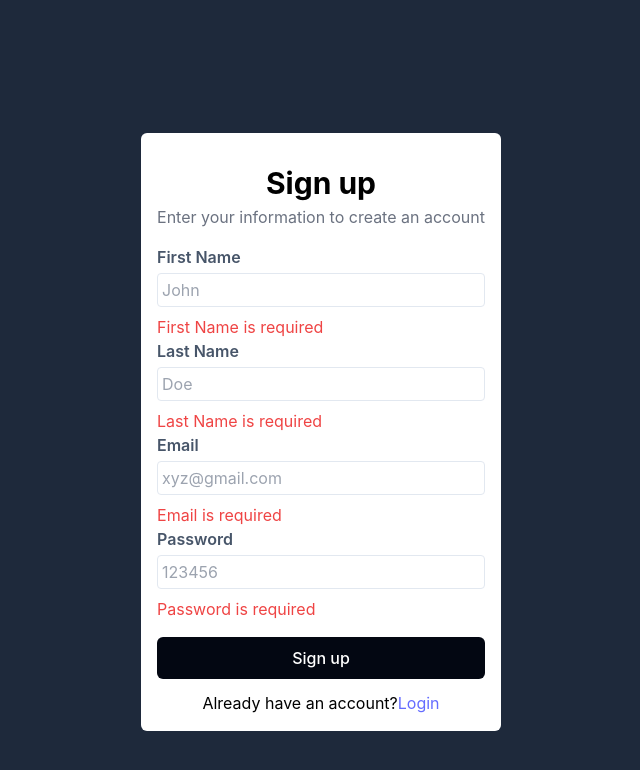
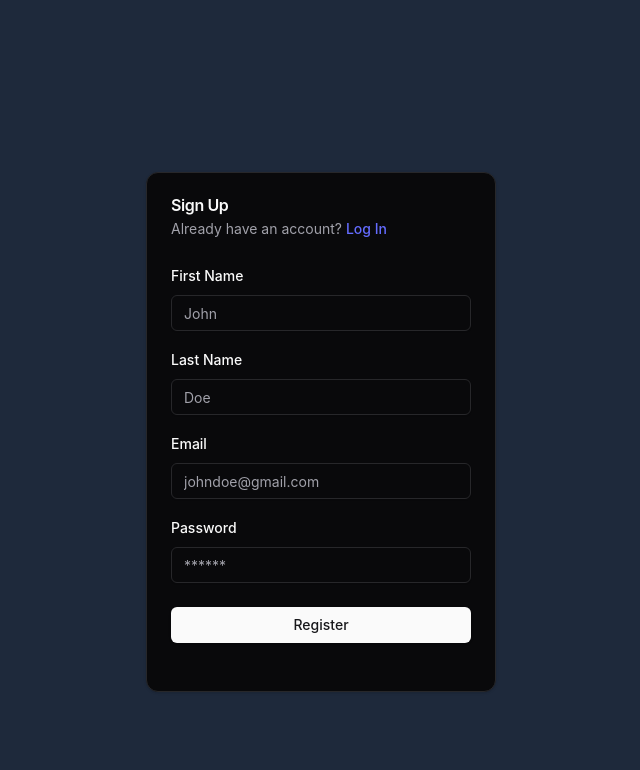
Before and after one commit to oharshg/code-editor, a React (Vite) app in the folder frontend/: page /signup in a window 1280 px wide. Shown: the top 770 px of the page, without its empty margins (319-959 px from the left). Built offline with nearby package versions, Linux system fonts and the light colour scheme; no server answers.

Commit message:
feat: add registration and login schemas with validation using Zod and completely revamped Login and Signup Page

```diff
--- a/frontend/package.json
+++ b/frontend/package.json
@@ -12,9 +12,11 @@
   "dependencies": {
     "@headlessui/react": "^2.2.0",
     "@heroicons/react": "^2.2.0",
+    "@hookform/resolvers": "^3.9.1",
     "@monaco-editor/react": "^4.6.0",
     "@radix-ui/react-avatar": "^1.1.2",
     "@radix-ui/react-dropdown-menu": "^2.1.4",
+    "@radix-ui/react-label": "^2.1.1",
     "@radix-ui/react-slot": "^1.1.1",
     "axios": "^1.7.9",
     "button": "^1.1.1",
@@ -25,12 +27,14 @@
     "next-themes": "^0.4.4",
     "react": "^18.3.1",
     "react-dom": "^18.3.1",
+    "react-hook-form": "^7.54.2",
     "react-hot-toast": "^2.4.1",
     "react-resizable-panels": "^2.1.7",
     "react-router-dom": "^7.1.1",
     "shadcn-ui": "^0.9.4",
     "tailwind-merge": "^2.6.0",
-    "tailwindcss-animate": "^1.0.7"
+    "tailwindcss-animate": "^1.0.7",
+    "zod": "^3.24.1"
   },
   "devDependencies": {
     "@eslint/js": "^9.17.0",
--- a/frontend/src/App.tsx
+++ b/frontend/src/App.tsx
@@ -1,13 +1,13 @@
 import { ThemeProvider } from "@/components/theme-provider";
 import EditorComponent from "@/components/EditorComponent";
 import { BrowserRouter, Routes, Route } from "react-router-dom";
-import { Signin } from "./routes/Signin";
-import { Signup } from "./routes/Signup";
+import Signin from "./routes/Signin";
+import Signup from "./routes/Signup";
 
 function App() {
   return (
-    <div className="dark:bg-slate-800 bg-slate-300 p-8 w-screen">
-      <ThemeProvider defaultTheme="dark" storageKey="vite-ui-theme">
+    <ThemeProvider defaultTheme="dark" storageKey="vite-ui-theme">
+      <div className="dark:bg-slate-800 bg-slate-300 p-8 w-screen">
         <BrowserRouter>
           <Routes>
             <Route path="/" element={<EditorComponent />}></Route>
@@ -15,8 +15,8 @@
             <Route path="/signup" element={<Signup />}></Route>
           </Routes>
         </BrowserRouter>
-      </ThemeProvider>
-    </div>
+      </div>
+    </ThemeProvider>
   );
 }
 
--- /dev/null
+++ b/frontend/src/components/ui/form.tsx
@@ -0,0 +1,176 @@
+import * as React from "react"
+import * as LabelPrimitive from "@radix-ui/react-label"
+import { Slot } from "@radix-ui/react-slot"
+import {
+  Controller,
+  ControllerProps,
+  FieldPath,
+  FieldValues,
+  FormProvider,
+  useFormContext,
+} from "react-hook-form"
+
+import { cn } from "@/lib/utils"
+import { Label } from "@/components/ui/label"
+
+const Form = FormProvider
+
+type FormFieldContextValue<
+  TFieldValues extends FieldValues = FieldValues,
+  TName extends FieldPath<TFieldValues> = FieldPath<TFieldValues>
+> = {
+  name: TName
+}
+
+const FormFieldContext = React.createContext<FormFieldContextValue>(
+  {} as FormFieldContextValue
+)
+
+const FormField = <
+  TFieldValues extends FieldValues = FieldValues,
+  TName extends FieldPath<TFieldValues> = FieldPath<TFieldValues>
+>({
+  ...props
+}: ControllerProps<TFieldValues, TName>) => {
+  return (
+    <FormFieldContext.Provider value={{ name: props.name }}>
+      <Controller {...props} />
+    </FormFieldContext.Provider>
+  )
+}
+
+const useFormField = () => {
+  const fieldContext = React.useContext(FormFieldContext)
+  const itemContext = React.useContext(FormItemContext)
+  const { getFieldState, formState } = useFormContext()
+
+  const fieldState = getFieldState(fieldContext.name, formState)
+
+  if (!fieldContext) {
+    throw new Error("useFormField should be used within <FormField>")
+  }
+
+  const { id } = itemContext
+
+  return {
+    id,
+    name: fieldContext.name,
+    formItemId: `${id}-form-item`,
+    formDescriptionId: `${id}-form-item-description`,
+    formMessageId: `${id}-form-item-message`,
+    ...fieldState,
+  }
+}
+
+type FormItemContextValue = {
+  id: string
+}
+
+const FormItemContext = React.createContext<FormItemContextValue>(
+  {} as FormItemContextValue
+)
+
+const FormItem = React.forwardRef<
+  HTMLDivElement,
+  React.HTMLAttributes<HTMLDivElement>
+>(({ className, ...props }, ref) => {
+  const id = React.useId()
+
+  return (
+    <FormItemContext.Provider value={{ id }}>
+      <div ref={ref} className={cn("space-y-2", className)} {...props} />
+    </FormItemContext.Provider>
+  )
+})
+FormItem.displayName = "FormItem"
+
+const FormLabel = React.forwardRef<
+  React.ElementRef<typeof LabelPrimitive.Root>,
+  React.ComponentPropsWithoutRef<typeof LabelPrimitive.Root>
+>(({ className, ...props }, ref) => {
+  const { error, formItemId } = useFormField()
+
+  return (
+    <Label
+      ref={ref}
+      className={cn(error && "text-destructive", className)}
+      htmlFor={formItemId}
+      {...props}
+    />
+  )
+})
+FormLabel.displayName = "FormLabel"
+
+const FormControl = React.forwardRef<
+  React.ElementRef<typeof Slot>,
+  React.ComponentPropsWithoutRef<typeof Slot>
+>(({ ...props }, ref) => {
+  const { error, formItemId, formDescriptionId, formMessageId } = useFormField()
+
+  return (
+    <Slot
+      ref={ref}
+      id={formItemId}
+      aria-describedby={
+        !error
+          ? `${formDescriptionId}`
+          : `${formDescriptionId} ${formMessageId}`
+      }
+      aria-invalid={!!error}
+      {...props}
+    />
+  )
+})
+FormControl.displayName = "FormControl"
+
+const FormDescription = React.forwardRef<
+  HTMLParagraphElement,
+  React.HTMLAttributes<HTMLParagraphElement>
+>(({ className, ...props }, ref) => {
+  const { formDescriptionId } = useFormField()
+
+  return (
+    <p
+      ref={ref}
+      id={formDescriptionId}
+      className={cn("text-[0.8rem] text-muted-foreground", className)}
+      {...props}
+    />
+  )
+})
+FormDescription.displayName = "FormDescription"
+
+const FormMessage = React.forwardRef<
+  HTMLParagraphElement,
+  React.HTMLAttributes<HTMLParagraphElement>
+>(({ className, children, ...props }, ref) => {
+  const { error, formMessageId } = useFormField()
+  const body = error ? String(error?.message) : children
+
+  if (!body) {
+    return null
+  }
+
+  return (
+    <p
+      ref={ref}
+      id={formMessageId}
+      className={cn("text-[0.8rem] font-medium text-destructive", className)}
+      {...props}
+    >
+      {body}
+    </p>
+  )
+})
+FormMessage.displayName = "FormMessage"
+
+export {
+  useFormField,
+  Form,
+  FormItem,
+  FormLabel,
+  FormControl,
+  FormDescription,
+  FormMessage,
+  FormField,
+}
--- /dev/null
+++ b/frontend/src/components/ui/input.tsx
@@ -0,0 +1,22 @@
+import * as React from "react"
+
+import { cn } from "@/lib/utils"
+
+const Input = React.forwardRef<HTMLInputElement, React.ComponentProps<"input">>(
+  ({ className, type, ...props }, ref) => {
+    return (
+      <input
+        type={type}
+        className={cn(
+          "flex h-9 w-full rounded-md border border-input bg-transparent px-3 py-1 text-base shadow-sm transition-colors file:border-0 file:bg-transparent file:text-sm file:font-medium file:text-foreground placeholder:text-muted-foreground focus-visible:outline-none focus-visible:ring-1 focus-visible:ring-ring disabled:cursor-not-allowed disabled:opacity-50 md:text-sm",
+          className
+        )}
+        ref={ref}
+        {...props}
+      />
+    )
+  }
+)
+Input.displayName = "Input"
+
+export { Input }
--- /dev/null
+++ b/frontend/src/components/ui/label.tsx
@@ -0,0 +1,24 @@
+import * as React from "react"
+import * as LabelPrimitive from "@radix-ui/react-label"
+import { cva, type VariantProps } from "class-variance-authority"
+
+import { cn } from "@/lib/utils"
+
+const labelVariants = cva(
+  "text-sm font-medium leading-none peer-disabled:cursor-not-allowed peer-disabled:opacity-70"
+)
+
+const Label = React.forwardRef<
+  React.ElementRef<typeof LabelPrimitive.Root>,
+  React.ComponentPropsWithoutRef<typeof LabelPrimitive.Root> &
+    VariantProps<typeof labelVariants>
+>(({ className, ...props }, ref) => (
+  <LabelPrimitive.Root
+    ref={ref}
+    className={cn(labelVariants(), className)}
+    {...props}
+  />
+))
+Label.displayName = LabelPrimitive.Root.displayName
+
+export { Label }
--- a/frontend/src/routes/Signin.tsx
+++ b/frontend/src/routes/Signin.tsx
@@ -1,13 +1,36 @@
+import {
+  Form,
+  FormControl,
+  FormField,
+  FormItem,
+  FormLabel,
+  FormMessage,
+} from "@/components/ui/form";
+import { LoginSchema } from "@/schema";
+import { zodResolver } from "@hookform/resolvers/zod";
+import { useForm } from "react-hook-form";
+import { Input } from "@/components/ui/input";
+import { Button } from "@/components/ui/button";
+import { z } from "zod";
 import { useEffect, useState } from "react";
 import axios from "axios";
 import { useNavigate } from "react-router-dom";
+import {
+  Card,
+  CardContent,
+  CardDescription,
+  CardHeader,
+  CardTitle,
+  CardFooter,
+} from "@/components/ui/card";
+import { Link } from "react-router-dom";
 
-export function Signin() {
-  const [email, setEmail] = useState("");
-  const [password, setPassword] = useState("");
+const Signin = () => {
+  const [loading, setLoading] = useState(false);
+  const [invalid, setInvalid] = useState(false);
+  const [notfound, setnotFound] = useState(false);
   const navigate = useNavigate();
-  const [invalid, setInvalid] = useState(false);
-  const [found, setFound] = useState(true);
+
   useEffect(() => {
     axios
       .get("/api/v1/user/me", {
@@ -23,84 +46,107 @@
       });
   }, []);
 
-  return (
-    <div className="flex items-center justify-center min-h-screen w-screen">
-      <div className="rounded-md p-4 pt-8 bg-white">
-        <div className="text-3xl font-bold flex justify-center mb-1 text-black">
-          Log in
-        </div>
-        <div className="text-gray-500 flex justify-center mb-4">
-          Enter your information to access your account
-        </div>
-        <div className="font-semibold mb-1 text-slate-600">Email</div>
-        <div className="bg-white">
-          <input
-            placeholder="xyz@gmail.com"
-            onChange={(e) => {
-              setEmail(e.target.value);
-            }}
-            className="border border-slate-200 w-full rounded-sm p-1 mb-2 active:border-blue-500"
-          ></input>
-        </div>
-        {email === "" && <div className="text-red-500">Email is required</div>}
-        <div className="font-semibold mb-1 text-slate-600 mt-4">Password</div>
-        <div>
-          <input
-            placeholder="123456"
-            onChange={(e) => {
-              setPassword(e.target.value);
-            }}
-            className="border border-slate-200 w-full rounded-sm p-1 mb-2 active:border-blue-500"
-          ></input>
-        </div>
-        {password === "" && (
-          <div className="text-red-500">Password is required</div>
-        )}
-        <button
-          onClick={() => {
+  const form = useForm({
+    resolver: zodResolver(LoginSchema),
+    defaultValues: {
+      email: "",
+      password: "",
+    },
+  });
+
+  const onSubmit = (data: z.infer<typeof LoginSchema>) => {
+    setLoading(true);
     axios
       .post("/api/v1/user/signin", {
-                email: email,
-                password: password,
+        email: data.email,
+        password: data.password,
       })
       .then((res) => {
+        setLoading(false);
         localStorage.setItem("token", res.data.token);
-                navigate("/"); // Redirect to home page
+        navigate("/");
       })
-              .catch((error) => {
-                if (error.response.status === 401) {
-                  setFound(true);
+      .catch((err) => {
+        setLoading(false);
+        if (err.response.status === 401) {
           setInvalid(true);
-                } else if (error.response.status === 404) {
+          setnotFound(false);
+        } else if (err.response.status === 404) {
+          setnotFound(true);
           setInvalid(false);
-                  setFound(false);
         }
       });
-          }}
-          className="bg-gray-950 text-white w-full mt-4 mb-3 p-2 rounded-md hover:bg-gray-800 font-medium"
-        >
-          Sign in
-        </button>
+  };
+
+  return (
+    <div className="flex items-center justify-center min-h-screen min-w-screen">
+      <Card className="w-[350px]">
+        <CardHeader>
+          <CardTitle>Login</CardTitle>
+          <CardDescription>
+            New here? <Link to="/signup">Sign up</Link>
+          </CardDescription>
+        </CardHeader>
+        <CardContent>
+          <Form {...form}>
+            <form onSubmit={form.handleSubmit(onSubmit)} className="space-y-6">
+              <div className="space-y-4">
+                <FormField
+                  control={form.control}
+                  name="email"
+                  render={({ field }) => (
+                    <FormItem>
+                      <FormLabel>Email</FormLabel>
+                      <FormControl>
+                        <Input
+                          {...field}
+                          type="email"
+                          placeholder="johndoe@gmail.com"
+                        />
+                      </FormControl>
+                      <FormMessage />
+                    </FormItem>
+                  )}
+                />
+                <FormField
+                  control={form.control}
+                  name="password"
+                  render={({ field }) => (
+                    <FormItem>
+                      <FormLabel>Password</FormLabel>
+                      <FormControl>
+                        <Input
+                          {...field}
+                          type="password"
+                          placeholder="******"
+                        />
+                      </FormControl>
+                      <FormMessage />
+                    </FormItem>
+                  )}
+                />
+              </div>
+              <Button type="submit" className="w-full" disabled={loading}>
+                {loading ? "Loading..." : "Login"}
+              </Button>
+            </form>
+          </Form>
+        </CardContent>
+        <CardFooter>
           {invalid && (
             <div className="text-red-500 text-center font-bold">
               Invalid email or password
             </div>
           )}
-        {!found && (
+          {notfound && (
             <div className="text-red-500 text-center font-bold">
               User not found
             </div>
           )}
-        <div className="text-center text-black">
-          Don't have an account?
-          <a
-            className="hover:text-blue-800 font-normal"
-            href="http://localhost:5173/signup"
-          >
-            &nbsp;Signup
-          </a>
-        </div>
-      </div>
+        </CardFooter>
+      </Card>
     </div>
   );
-}
+};
+
+export default Signin;
--- a/frontend/src/routes/Signup.tsx
+++ b/frontend/src/routes/Signup.tsx
@@ -1,14 +1,35 @@
-import { useState, useEffect } from "react";
+import {
+  Form,
+  FormControl,
+  FormField,
+  FormItem,
+  FormLabel,
+  FormMessage,
+} from "@/components/ui/form";
+import { RegisterSchema } from "@/schema";
+import { zodResolver } from "@hookform/resolvers/zod";
+import { useForm } from "react-hook-form";
+import { Input } from "@/components/ui/input";
+import { Button } from "@/components/ui/button";
+import { z } from "zod";
+import { useEffect, useState } from "react";
 import axios from "axios";
 import { useNavigate } from "react-router-dom";
+import {
+  Card,
+  CardContent,
+  CardDescription,
+  CardHeader,
+  CardTitle,
+  CardFooter,
+} from "@/components/ui/card";
+import { Link } from "react-router-dom";
 
-export function Signup() {
-  const [email, setEmail] = useState("");
-  const [password, setPassword] = useState("");
-  const [firstName, setFirstName] = useState("");
-  const [lastName, setLastName] = useState("");
-  const [invalid, setInvalid] = useState(false);
+const Signup = () => {
+  const [loading, setLoading] = useState(false);
+  const [alreadyexists, setAlreadyExists] = useState(false);
   const navigate = useNavigate();
+
   useEffect(() => {
     axios
       .get("/api/v1/user/me", {
@@ -24,103 +45,128 @@
       });
   }, []);
 
-  return (
-    <div className="flex items-center justify-center h-screen">
-      <div className="rounded-md p-4 pt-8 bg-white">
-        <div className="text-3xl font-bold flex justify-center mb-1 text-black">
-          Sign up
-        </div>
-        <div className="text-gray-500 flex justify-center mb-4">
-          Enter your information to create an account
-        </div>
-        <div className="font-semibold mb-1 text-slate-600">First Name</div>
-        <div className="bg-white">
-          <input
-            placeholder="John"
-            onChange={(e) => {
-              setFirstName(e.target.value);
-            }}
-            className="border border-slate-200 w-full rounded-sm p-1 mb-2 active:border-blue-500"
-          ></input>
-        </div>
-        {firstName === "" && (
-          <div className="text-red-500">First Name is required</div>
-        )}
-        <div className="font-semibold mb-1 text-slate-600">Last Name</div>
-        <div className="bg-white">
-          <input
-            placeholder="Doe"
-            onChange={(e) => {
-              setLastName(e.target.value);
-            }}
-            className="border border-slate-200 w-full rounded-sm p-1 mb-2 active:border-blue-500"
-          ></input>
-        </div>
-        {lastName === "" && (
-          <div className="text-red-500">Last Name is required</div>
-        )}
-        <div className="font-semibold mb-1 text-slate-600">Email</div>
-        <div className="bg-white">
-          <input
-            placeholder="xyz@gmail.com"
-            onChange={(e) => {
-              setEmail(e.target.value);
-            }}
-            className="border border-slate-200 w-full rounded-sm p-1 mb-2 active:border-blue-500"
-          ></input>
-        </div>
-        {email === "" && <div className="text-red-500">Email is required</div>}
-        <div className="font-semibold mb-1 text-slate-600">Password</div>
-        <div>
-          <input
-            placeholder="123456"
-            onChange={(e) => {
-              setPassword(e.target.value);
-            }}
-            className="border border-slate-200 w-full rounded-sm p-1 mb-2 active:border-blue-500"
-          ></input>
-        </div>
-        {password === "" && (
-          <div className="text-red-500">Password is required</div>
-        )}
-        <button
-          onClick={() => {
+  const form = useForm({
+    resolver: zodResolver(RegisterSchema),
+    defaultValues: {
+      email: "",
+      firstName: "",
+      lastName: "",
+      password: "",
+    },
+  });
+
+  const onSubmit = (data: z.infer<typeof RegisterSchema>) => {
+    setLoading(true);
     axios
       .post("/api/v1/user/signup", {
-                email: email,
-                password: password,
-                firstName: firstName,
-                lastName: lastName,
+        email: data.email,
+        password: data.password,
+        firstName: data.firstName,
+        lastName: data.lastName,
       })
       .then((res) => {
         localStorage.setItem("token", res.data.token);
         navigate("/");
       })
       .catch((error) => {
+        setLoading(false);
         if (error.response.status === 409) {
-                  setInvalid(true);
+          setAlreadyExists(true);
         }
       });
-          }}
-          className="bg-gray-950 text-white w-full mt-4 mb-3 p-2 rounded-md hover:bg-gray-800 font-medium"
-        >
-          Sign up
-        </button>
-        {invalid && (
+  };
+
+  return (
+    <div className="flex items-center justify-center min-h-screen min-w-screen">
+      <Card className="w-[350px]">
+        <CardHeader>
+          <CardTitle>Sign Up</CardTitle>
+          <CardDescription>
+            Already have an account? <Link to="/signin">Log In</Link>
+          </CardDescription>
+        </CardHeader>
+        <CardContent>
+          <Form {...form}>
+            <form onSubmit={form.handleSubmit(onSubmit)} className="space-y-6">
+              <div className="space-y-4">
+                <FormField
+                  control={form.control}
+                  name="firstName"
+                  render={({ field }) => (
+                    <FormItem>
+                      <FormLabel>First Name</FormLabel>
+                      <FormControl>
+                        <Input {...field} placeholder="John" />
+                      </FormControl>
+                      <FormMessage />
+                    </FormItem>
+                  )}
+                />
+                <FormField
+                  control={form.control}
+                  name="lastName"
+                  render={({ field }) => (
+                    <FormItem>
+                      <FormLabel>Last Name</FormLabel>
+                      <FormControl>
+                        <Input {...field} placeholder="Doe" />
+                      </FormControl>
+                      <FormMessage />
+                    </FormItem>
+                  )}
+                />
+                <FormField
+                  control={form.control}
+                  name="email"
+                  render={({ field }) => (
+                    <FormItem>
+                      <FormLabel>Email</FormLabel>
+                      <FormControl>
+                        <Input
+                          {...field}
+                          type="email"
+                          placeholder="johndoe@gmail.com"
+                        />
+                      </FormControl>
+                      <FormMessage />
+                    </FormItem>
+                  )}
+                />
+
+                <FormField
+                  control={form.control}
+                  name="password"
+                  render={({ field }) => (
+                    <FormItem>
+                      <FormLabel>Password</FormLabel>
+                      <FormControl>
+                        <Input
+                          {...field}
+                          type="password"
+                          placeholder="******"
+                        />
+                      </FormControl>
+                      <FormMessage />
+                    </FormItem>
+                  )}
+                />
+              </div>
+              <Button type="submit" className="w-full" disabled={loading}>
+                {loading ? "Loading..." : "Register"}
+              </Button>
+            </form>
+          </Form>
+        </CardContent>
+        <CardFooter>
+          {alreadyexists && (
             <div className="text-red-500 text-center font-bold">
               Email already exists
             </div>
           )}
-        <div className="text-center text-black">
-          Already have an account?
-          <a
-            className="hover:text-blue-800 font-normal"
-            href="http://localhost:5173/signin"
-          >
-            Login
-          </a>
-        </div>
-      </div>
+        </CardFooter>
+      </Card>
     </div>
   );
-}
+};
+
+export default Signup;
--- /dev/null
+++ b/frontend/src/schema/index.ts
@@ -0,0 +1,25 @@
+import * as z from "zod";
+
+export const RegisterSchema = z.object({
+  email: z.string().email({
+    message: "Please enter a valid email address",
+  }),
+  firstName: z.string().min(1, {
+    message: "Please enter your first name",
+  }),
+  lastName: z.string().min(1, {
+    message: "Please enter your last name",
+  }),
+  password: z.string().min(6, {
+    message: "Password must be at least 6 characters long",
+  }),
+});
+
+export const LoginSchema = z.object({
+  email: z.string().email({
+    message: "Please enter a valid email address",
+  }),
+  password: z.string().min(6, {
+    message: "Password must be at least 6 characters long",
+  }),
+});
```
Also changed, not shown: 2 other files (tests, documents, lock files or other folders). Lines whose indentation alone changed are shown as unchanged.
